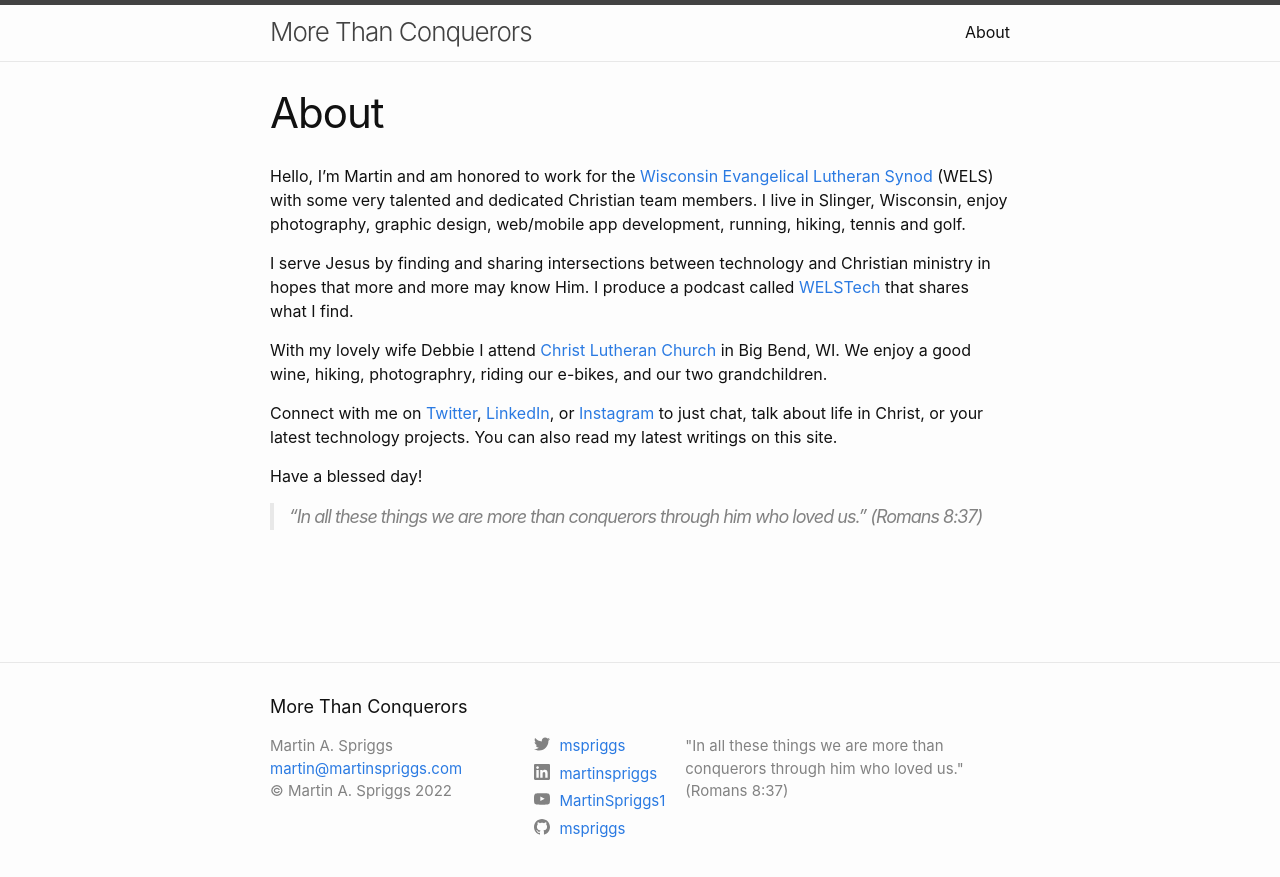
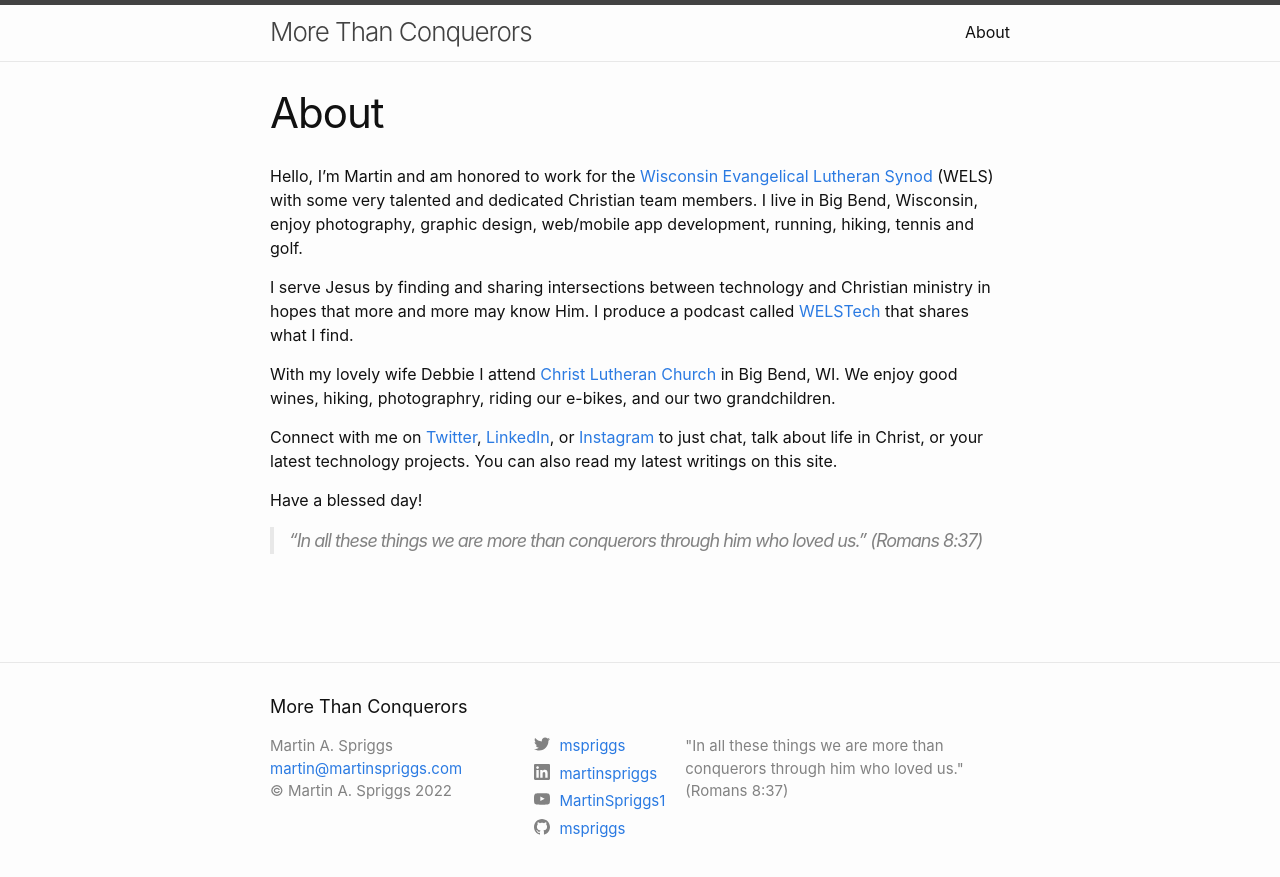
Before and after one commit to mspriggs/mspriggs.github.io, a Jekyll site: the page built from about.markdown, in a window 1280 px wide. Shown: the top 877 px of the page. Built offline with Jekyll 4.4.1, drawn with Linux system fonts in a browser that asks for light colours.

Commit message:
updated about page

```diff
--- a/about.markdown
+++ b/about.markdown
@@ -4,11 +4,11 @@ title: About
 permalink: /about/
 ---
 
-Hello, I’m Martin and am honored to work for the [Wisconsin Evangelical Lutheran Synod](http://www.wels.net/) (WELS) with some very talented and dedicated Christian team members. I live in Slinger, Wisconsin, enjoy photography, graphic design, web/mobile app development, running, hiking, tennis and golf.
+Hello, I’m Martin and am honored to work for the [Wisconsin Evangelical Lutheran Synod](http://www.wels.net/) (WELS) with some very talented and dedicated Christian team members. I live in Big Bend, Wisconsin, enjoy photography, graphic design, web/mobile app development, running, hiking, tennis and golf.
 
 I serve Jesus by finding and sharing intersections between technology and Christian ministry in hopes that more and more may know Him. I produce a podcast called [WELSTech](http://welstech.wels.net/) that shares what I find.
 
-With my lovely wife Debbie I attend [Christ Lutheran Church](http://www.christbigbend.com/) in Big Bend, WI. We enjoy a good wine, hiking, photographry, riding our e-bikes, and our two grandchildren.
+With my lovely wife Debbie I attend [Christ Lutheran Church](http://www.christbigbend.com/) in Big Bend, WI. We enjoy good wines, hiking, photographry, riding our e-bikes, and our two grandchildren.
 
 Connect with me on [Twitter](Https://twitter.com/mspriggs), [LinkedIn](https://www.linkedin.com/in/martinspriggs), or [Instagram](https://instagram.com/martinaspriggs) to just chat, talk about life in Christ, or your latest technology projects. You can also read my latest writings on this site.
 
```
